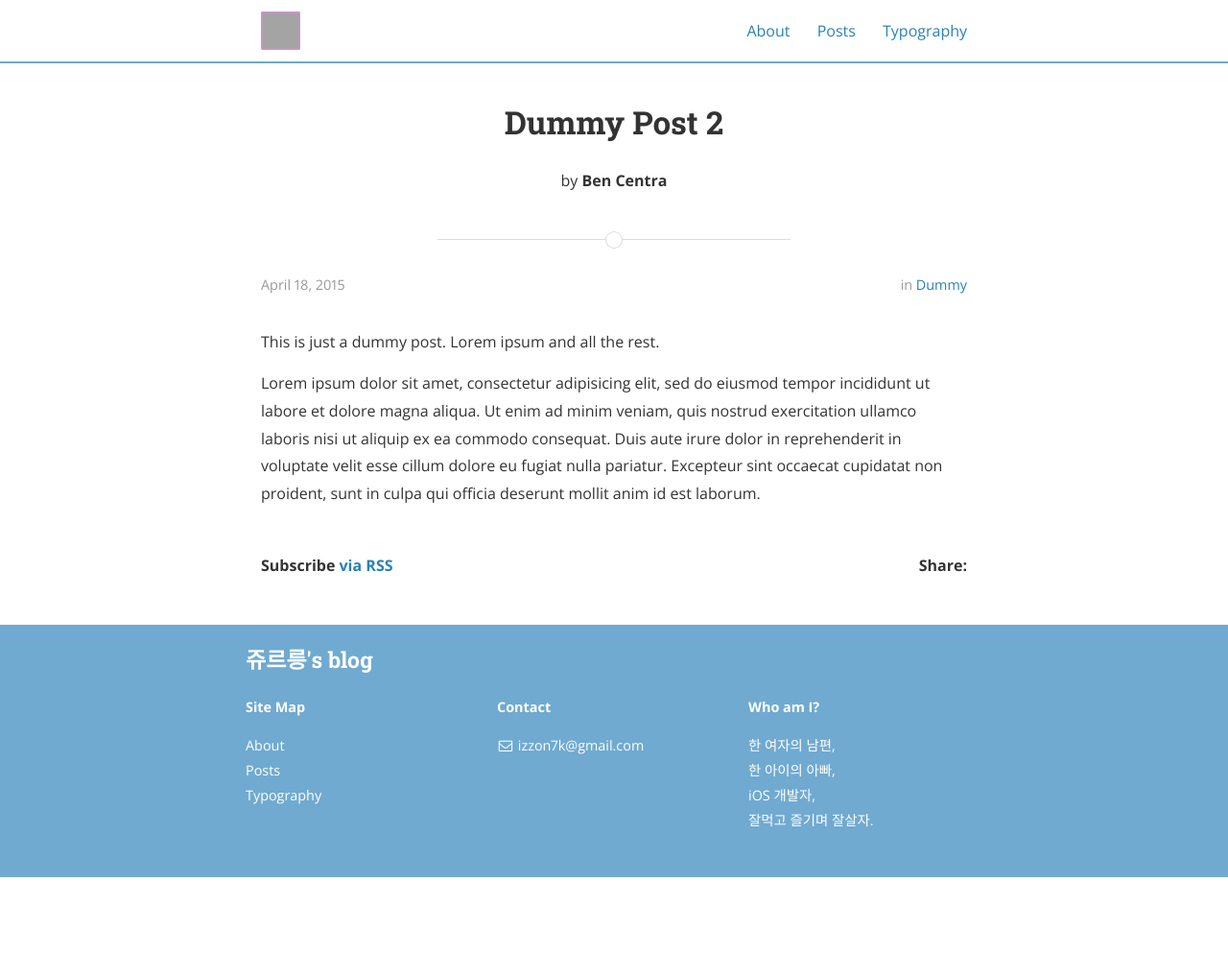
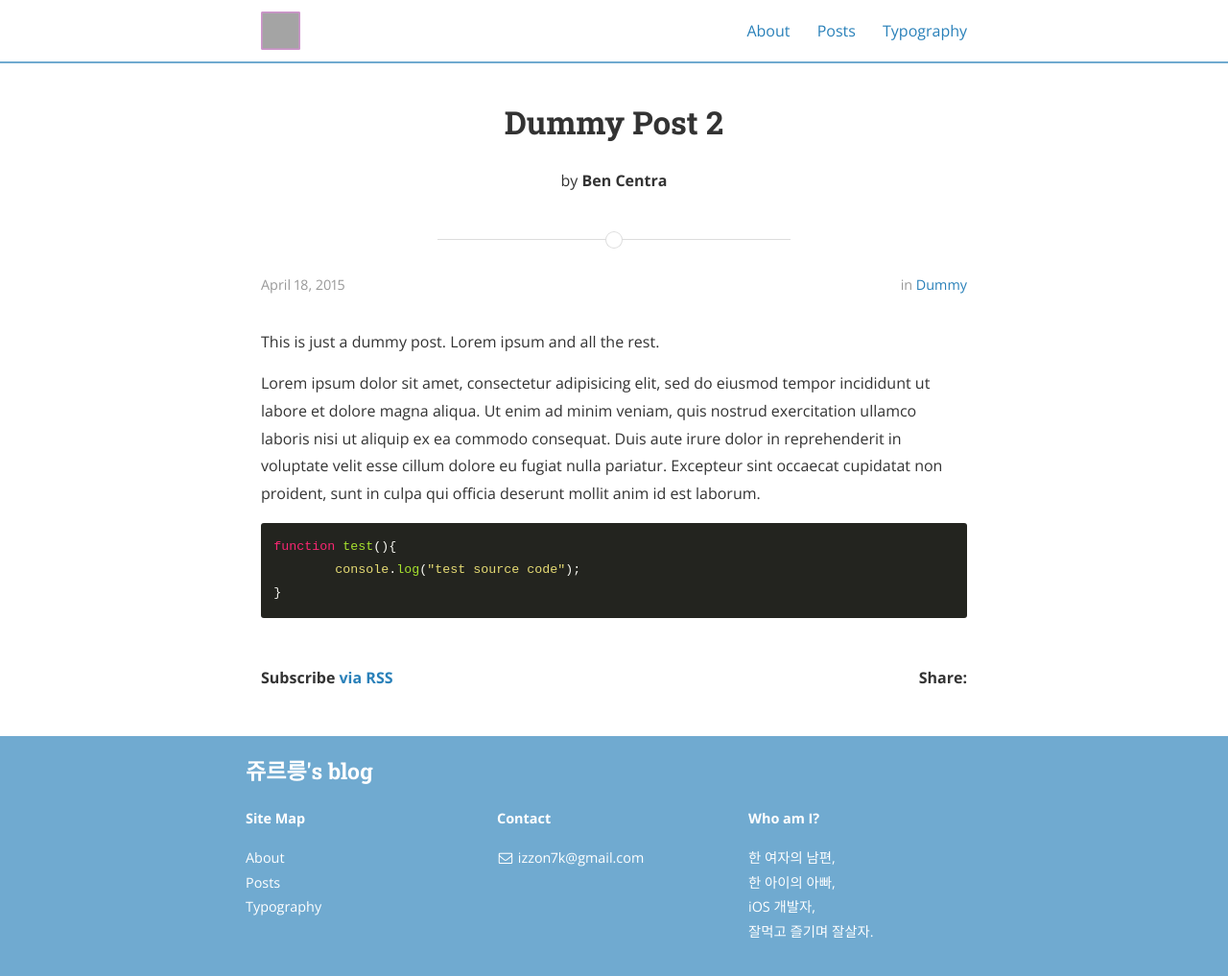
Before and after one commit to JR-Bae/JR-Bae.github.io, a Jekyll site: the page built from _posts/2015-04-18-dummy2.md, in a window 1280 px wide and 1031 px high. Shown: the top 1017 px of the window at 96% size. Built offline with Jekyll 4.4.1, drawn with Linux system fonts in a browser that asks for light colours; nearby versions of some CDN libraries.

Commit message:
20200705_Theme changed

````diff
--- a/_posts/2015-04-18-dummy2.md
+++ b/_posts/2015-04-18-dummy2.md
@@ -14,3 +14,8 @@ quis nostrud exercitation ullamco laboris nisi ut aliquip ex ea commodo
 consequat. Duis aute irure dolor in reprehenderit in voluptate velit esse
 cillum dolore eu fugiat nulla pariatur. Excepteur sint occaecat cupidatat non
 proident, sunt in culpa qui officia deserunt mollit anim id est laborum.
+```
+function test(){
+	console.log("test source code");
+}
+```
````
